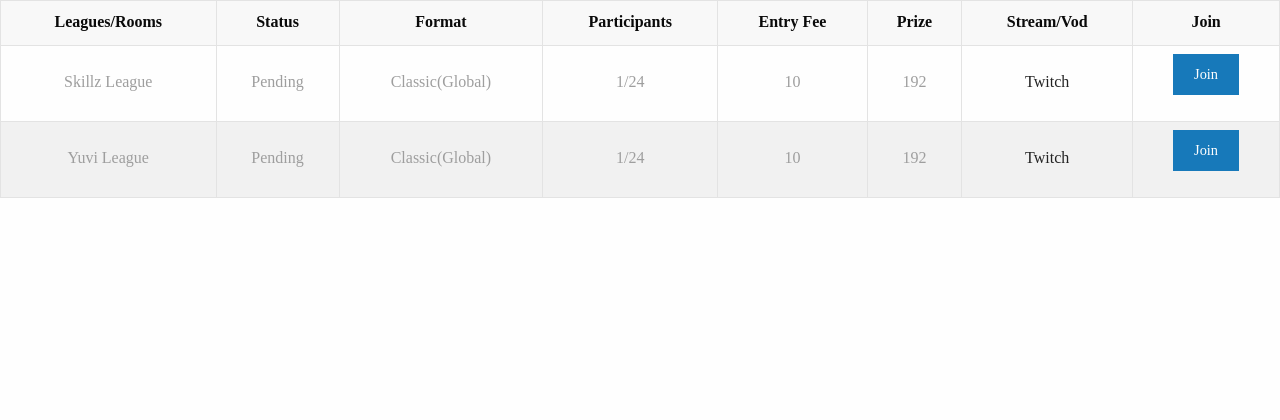
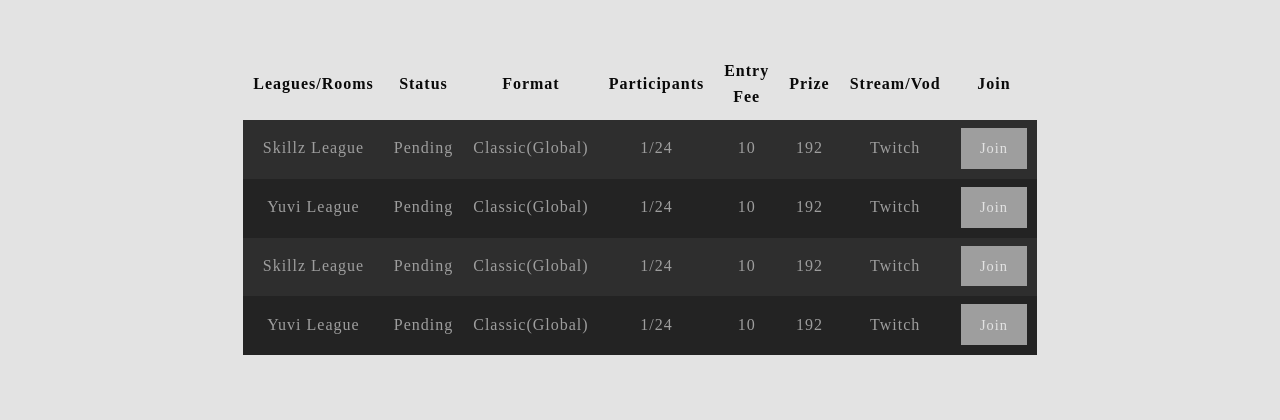
Before and after one commit to rahulyhg/ezl-front-end, a PHP site: page /fantasy.html in a window 1280 px wide. Shown: the top 420 px of the page. Run offline with PHP 8.4, Linux system fonts and the light colour scheme; some libraries are stand-ins or nearby versions.

Commit message:
added CSS for fantasy.html table | updated admin dashboard colors

```diff
--- a/admin/index.html
+++ b/admin/index.html
@@ -10,13 +10,12 @@
     <link rel="stylesheet" href="../css/admin.css">
     <link rel="stylesheet" href="../css/app.css">
     <link rel="stylesheet" href="https://cdnjs.cloudflare.com/ajax/libs/animate.css/3.5.2/animate.min.css">
-    <link href="https://fonts.googleapis.com/css?family=Lato" rel="stylesheet">
   </head>
 
   <body>
       <!-- Off-Canvas Menu -->
       <div class="off-canvas-wrapper">
-        <div class="off-canvas position-left reveal-for-medium" id="offCanvas" data-off-canvas>
+        <div class="off-canvas position-left reveal-for-medium" data-off-canvas>
           <a href="index.html"><img class="animated fadeInDown" src="http://uploads.webflow.com/58a0bf6233b78e327d4977cb/58a1e87483dc90ba6f12a60a_standard-logo-p-500x376.png" /></a>
           <input class="search animated fadeInDown" type="text" placeholder="Search..."/>
           <ul class="accordion animated zoomIn" data-accordion data-allow-all-closed="true">
--- a/css/main.css
+++ b/css/main.css
@@ -1,7 +1,65 @@
-/* EZL STYLE GUIDE - DO NOT CHANGE SETTINGS PAST THIS LINE! */
+/* TABLES */
+
+.horiz-scroll {
+  overflow-x: auto;
+}
+
+table {
+  border-collapse: collapse;
+  letter-spacing: 1px;
+  text-align: center;
+}
+
+table thead, table tbody {
+  border: none;
+}
+
+table thead th {
+  text-align: center;
+  background-color: rgba(227, 227, 227, 1) !important;
+}
+
+tbody tr:nth-child(even) {
+  background-color: rgba(35, 35, 35, 1) !important;
+}
+
+tbody tr:nth-child(odd) {
+  background-color: rgba(46, 46, 46, 1);
+}
+
+tbody tr:hover {
+  background-color: rgba(227, 227, 227, 1) !important;
+}
+
+td a {
+  color: rgba(158, 158, 158, 1);
+}
+
+a.button {
+  margin: 0 auto;
+  color: rgba(227, 227, 227, 1);
+  background-color: rgba(158, 158, 158, 1);
+}
+
+a.button:hover {
+  background-color: rgba(240, 82, 19, 1);
+}
+
+/* EZL STYLE GUIDE - DO NOT CHANGE SETTINGS BELOW THIS LINE! ADD NEW CODE ABOVE!!
+*  light = rgba(227, 227, 227, 1)
+*  medium = rgba(158, 158, 158, 1)
+*  medium-dark = rgba(46, 46, 46, 1) = extra color used for tables
+*  dark = rgba(35, 35, 35, 1)
+*  orange = rgba(240, 82, 19, 1)
+*/
+
 .row {
-  width: 62%;
+  max-width: 62%;
   padding: 50px 0;
+}
+
+.light {
+  color: rgba(227, 227, 227, 1);
 }
 
 body {
@@ -9,6 +67,7 @@ body {
   line-height: 25.875px;
   font-family: "mf-nexa-227102";
   color: rgba(158, 158, 158, 1);
+  background-color: rgba(227, 227, 227, 1);
 }
 
 p {
@@ -16,23 +75,11 @@ p {
   line-height: 1.4em;
 }
 
-p.blockquote {
-  color: rgba(35, 35, 35, 1);
-}
-
-p.light {
-  text-align: left;
-}
-
 blockquote {
   text-align: center;
   font-size: 1.2em;
   line-height: 1.4em;
   color: rgba(35, 35, 35, 1);
-}
-
-blockquote.light {
-  color: rgba(227, 227, 227, 1);
 }
 
 h1 {
@@ -53,10 +100,6 @@ h2 {
   text-align: center;
 }
 
-h2.light {
-  color: rgba(227, 227, 227, 1);
-}
-
 h3 {
   font-family: "mf-nexa-227099";
   font-size: 1.2em;
@@ -64,10 +107,6 @@ h3 {
   text-transform: uppercase;
   color: rgba(35, 35, 35, 1);
   text-align: left;
-}
-
-h3.light {
-  color: rgba(227, 227, 227, 1);
 }
 
 div.three-col-gallery {
@@ -107,7 +146,6 @@ ul {
 
 li {
   color: rgba(158, 158, 158, 1);
-  font-family: "mf-nexa-227102";
   text-transform: uppercase;
   letter-spacing: 1px;
   font-size: 1.6em;
@@ -122,17 +160,9 @@ a a {
   text-decoration: none;
 }
 
-a.light {
-  color: rgba(227, 227, 227, 1);
-}
-
 strong {
   font-family: "mf-nexa-227099";
   color: rgba(35, 35, 35, 1);
-}
-
-strong.light {
-  color: rgba(227, 227, 227, 1);
 }
 
 section {
@@ -146,14 +176,3 @@ section.dark {
   color: rgba(158, 158, 158, 1);
   padding: 2em;
 }
-
-/* EZL STYLE GUIDE - DO NOT CHANGE SETTINGS ABOVE THIS LINE! */
-
-table {
-  border-collapse: collapse;
-  text-align: center;
-}
-
-td, th {
-    border: 1px solid #e3e3e3;
-}
--- a/fantasy.html
+++ b/fantasy.html
@@ -1,34 +1,35 @@
 <!doctype html>
 <html class="no-js" lang="en" dir="ltr">
-  <head>
-    <link rel="stylesheet" href="https://cdnjs.cloudflare.com/ajax/libs/animate.css/3.5.2/animate.min.css">
+  <!-- Remove head and /include after production -->
+<head>
     <meta charset="utf-8">
     <meta http-equiv="x-ua-compatible" content="ie=edge">
     <meta name="viewport" content="width=device-width, initial-scale=1.0">
     <title>EZL</title>
     <link rel="stylesheet" href="css/foundation.css">
-    <link rel="stylesheet" href="css/app.css">
     <link rel="stylesheet" href="css/main.css">
-  </head>
-  <body>
-    <!-- Need NAVBAR Template from authnavbar.html-->
+    <link rel="stylesheet" href="https://cdnjs.cloudflare.com/ajax/libs/animate.css/3.5.2/animate.min.css">
+</head>
 
+<body>
+
+<div class="row horiz-scroll">
 <table>
   <thead>
     <tr>
-    	<th style="text-align: center;"><b>Leagues/Rooms</b></th>
-        <th style="text-align: center;"><b>Status</b></th>
-        <th style="text-align: center;"><b>Format</b></th>
-        <th style="text-align: center;"><b>Participants</b></th>
-        <th style="text-align: center;"><b>Entry Fee</b></th>
-        <th style="text-align: center;"><b>Prize</b></th>
-        <th style="text-align: center;"><b>Stream/Vod</b></th>
-        <th style="text-align: center;"><b>Join</b></th>
+    	  <th>Leagues/Rooms</th>
+        <th>Status</th>
+        <th>Format</th>
+        <th>Participants</th>
+        <th>Entry Fee</th>
+        <th>Prize</th>
+        <th>Stream/Vod</th>
+        <th>Join</th>
     </tr>
   </thead>
   <tbody>
 
-    <tr class="active">
+    <tr>
             <td>Skillz League</td>
             <td>Pending</td>
             <td>Classic(Global)</td>
@@ -40,7 +41,29 @@
     </tr>
 
     <!--more rows-->
-     <tr class="active">
+     <tr>
+            <td>Yuvi League</td>
+            <td>Pending</td>
+            <td>Classic(Global)</td>
+            <td>1/24</td>
+            <td>10</td>
+            <td>192</td>
+            <td><a href="http://twitch.tv/ezl786">Twitch</a></td>
+            <td><a href="#" class="button">Join</a></td>
+    </tr>
+    <tr>
+            <td>Skillz League</td>
+            <td>Pending</td>
+            <td>Classic(Global)</td>
+            <td>1/24</td>
+            <td>10</td>
+            <td>192</td>
+            <td><a href="http://twitch.tv/ezl786">Twitch</a></td>
+            <td><a href="#" class="button">Join</a></td>
+    </tr>
+
+    <!--more rows-->
+     <tr>
             <td>Yuvi League</td>
             <td>Pending</td>
             <td>Classic(Global)</td>
@@ -52,7 +75,11 @@
     </tr>
   </tbody>
 </table>
+</div>
 
-    <!-- NEED FOUNDATION SCRIPTS -->
-  </body>
+<script src="js/vendor/foundation.min.js"></script>
+<script src="js/app.js"></script>
+<script src="https://ajax.googleapis.com/ajax/libs/jquery/3.1.1/jquery.min.js"></script>
+<script src="https://ajax.googleapis.com/ajax/libs/angularjs/1.6.2/angular.min.js"></script>
+</body>
 </html>
```
Also changed, not shown: css/admin.css (+18 -21 lines), fantasy/index.html (deleted, +0 -63 lines).
